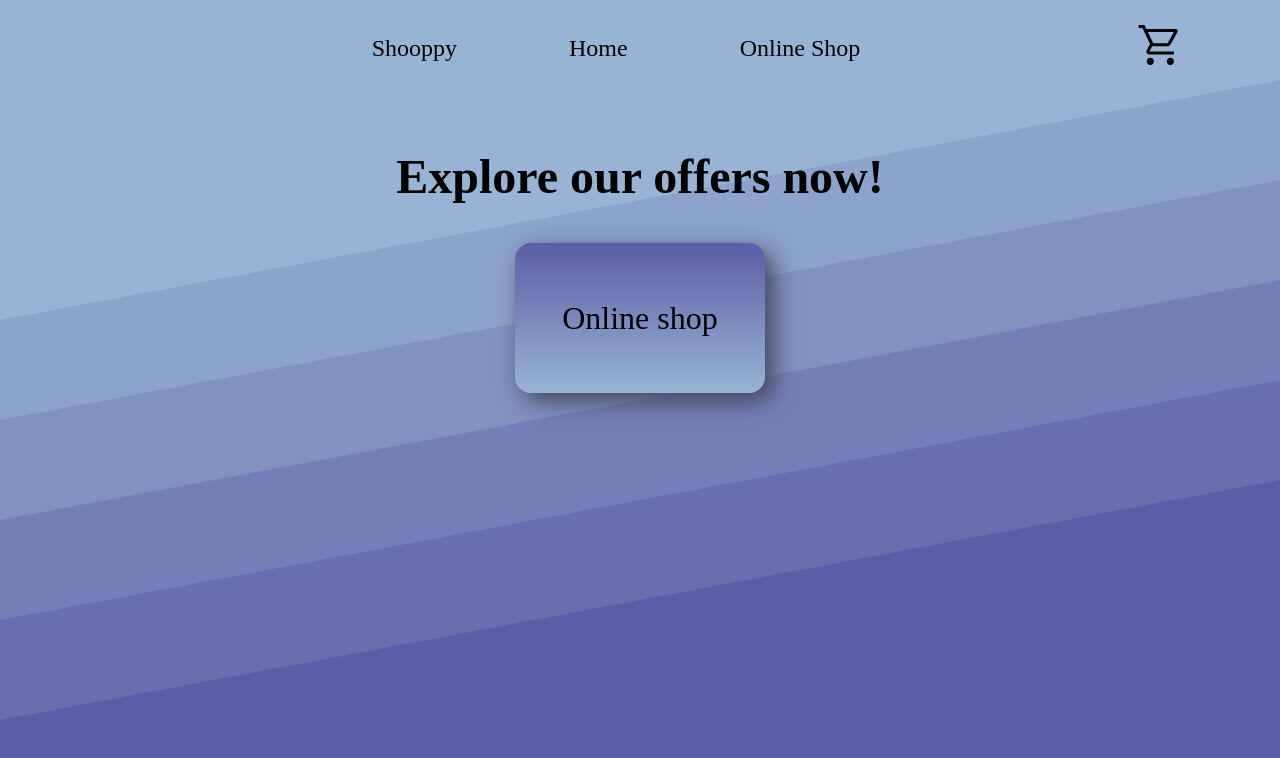
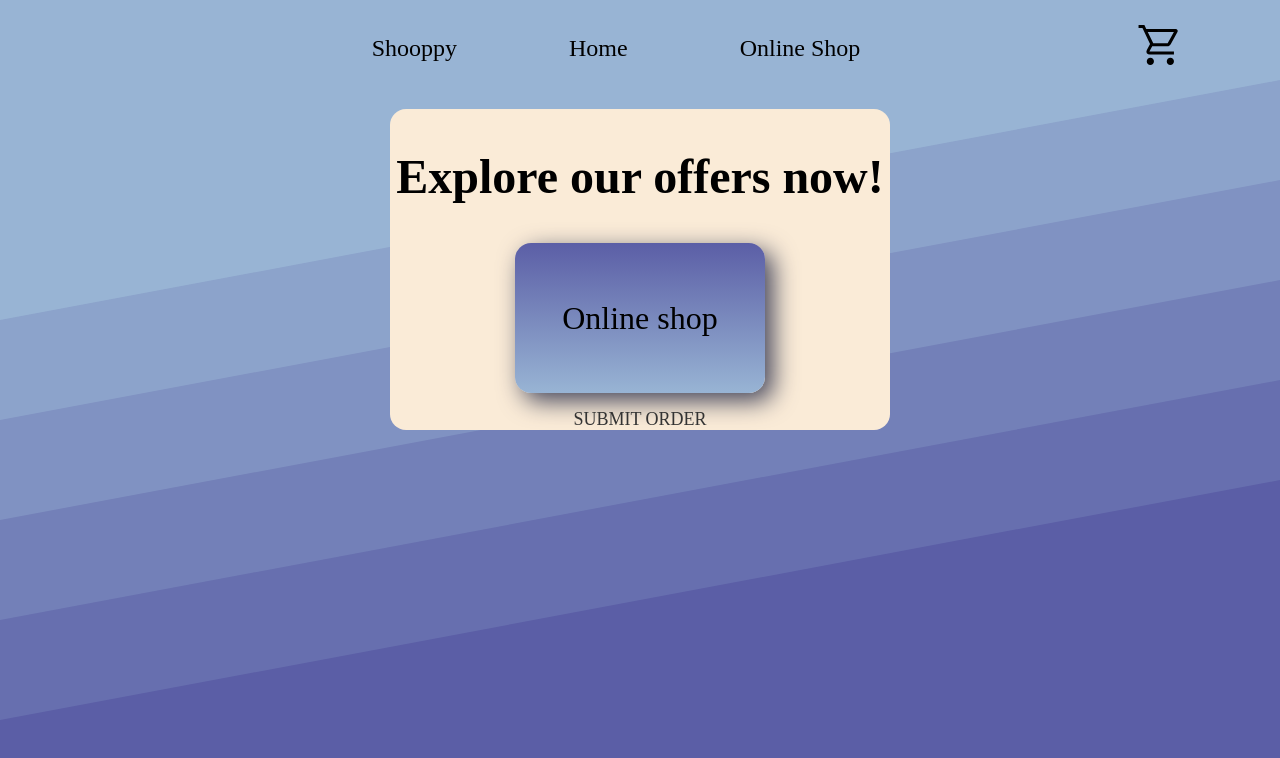
Before and after one commit to pkrzysiekk/shopping-cart, a React (Vite) app: page /cart in a window 1280 px wide. Shown: the top 758 px of the page. Built offline with nearby package versions, Linux system fonts and the light colour scheme; a web font is replaced by a local one.

Commit message:
Add styling to cart page

```diff
--- a/src/components/CartPage.jsx
+++ b/src/components/CartPage.jsx
@@ -18,7 +18,10 @@ function CartPage() {
             cart.map((item) => (
               <div className="cart-item" key={item.product.id}>
                 <div className="cart-item-name">
-                  <p>{item.product.title}</p>
+                  <p className="product-title">{item.product.title}</p>
+                  <p className="product-price">
+                    {item.product.price * item.quantity} $
+                  </p>
                 </div>
                 <div className="buttons">
                   <button className="minus-button">-</button>
@@ -28,10 +31,12 @@ function CartPage() {
                     value={item.quantity}
                   />
                   <button className="plus-button">+</button>
+                  <button className="remove-button">X</button>
                 </div>
               </div>
             ))
           )}
+          <button className="order-button">Submit Order</button>
         </div>
       </main>
     </>
--- a/src/index.css
+++ b/src/index.css
@@ -194,12 +194,51 @@ main {
 .buttons input {
   text-align: center;
 }
-.cart-item {
+.cart-item-name {
   display: flex;
-  align-content: center;
-  gap: 1rem;
 }
 
-.cart-item .buttons {
-  align-self: center;
+.product-title {
+  flex: 1;
+  max-width: 10rem;
 }
+.cart-container {
+  display: grid;
+  border-radius: 1rem;
+  justify-content: center;
+  background-color: antiquewhite;
+  min-width: 500px;
+  min-height: fit-content;
+}
+
+.order-button {
+  all: unset;
+  padding-top: 1rem;
+  cursor: pointer;
+  justify-self: center;
+  position: relative;
+  background: none;
+  border: none;
+  font-size: 18px;
+  color: #333;
+  cursor: pointer;
+  text-transform: uppercase;
+}
+
+.order-button::after {
+  content: "";
+  position: absolute;
+  bottom: 0;
+  left: 50%;
+  width: 0;
+  height: 2px;
+  background-color: #333;
+  transition: all 0.4s ease;
+  transform: translateX(-50%);
+}
+
+.order-button:hover::after {
+  width: 100%;
+  left: 0;
+  transform: none;
+}
```
